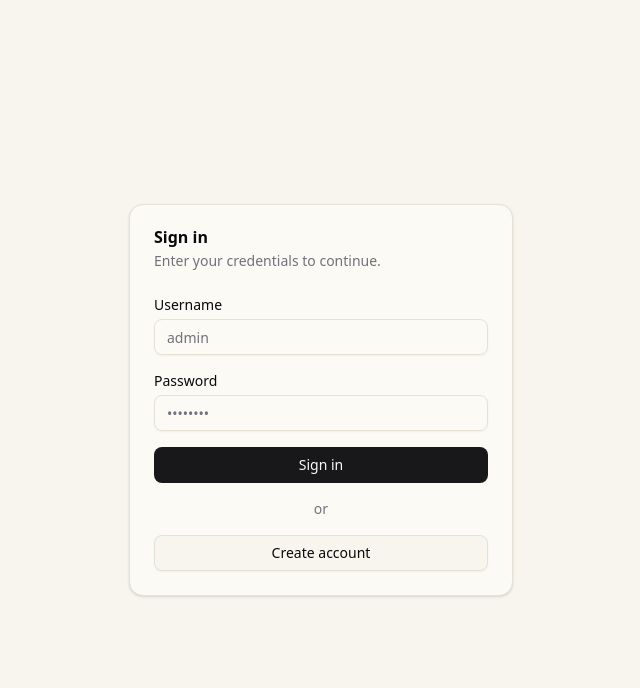
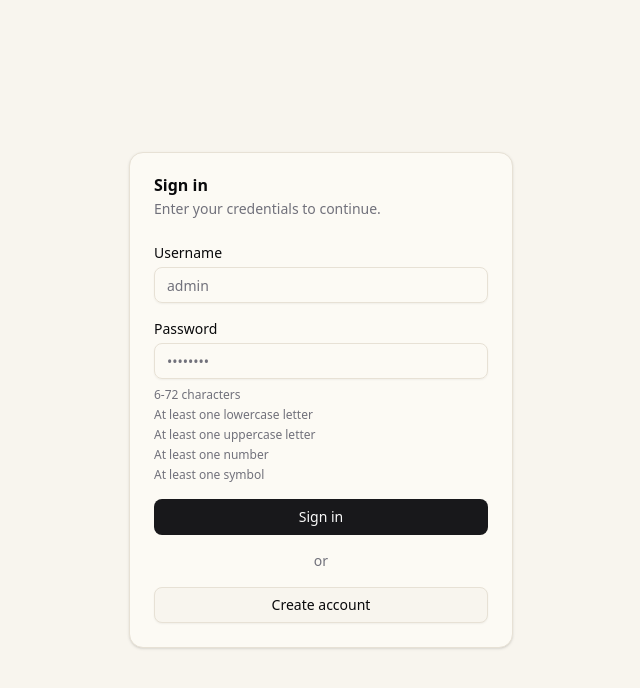
Before and after one commit to onembyte/laundry-app-latinto, a Next.js app in the folder laundry-frontend/: page /login in a window 1280 px wide. Shown: the top 688 px of the page, without its empty margins (319-959 px from the left). Built offline with nearby package versions, Linux system fonts and the light colour scheme; no server answers.

Commit message:
stock 17

```diff
--- a/laundry-frontend/src/app/login/page.tsx
+++ b/laundry-frontend/src/app/login/page.tsx
@@ -74,7 +74,14 @@ export default function LoginPage() {
               </div>
               <div>
                 <label className="mb-1 block text-sm">Password</label>
-                <Input type="password" value={pass} onChange={(e) => setPass(e.target.value)} placeholder="••••••••" autoComplete="current-password" />
+                <Input
+                  type="password"
+                  value={pass}
+                  onChange={(e) => setPass(e.target.value)}
+                  placeholder="••••••••"
+                  autoComplete="current-password"
+                />
+                <PasswordHints value={pass} />
               </div>
               {error && <p className="text-sm text-destructive">{error}</p>}
               {success && <p className="text-sm text-emerald-500">{success}</p>}
@@ -92,3 +99,22 @@ export default function LoginPage() {
     </main>
   );
 }
+
+function PasswordHints({ value }: { value: string }) {
+  const checks = [
+    { label: "6-72 characters", ok: value.length >= 6 && value.length <= 72 },
+    { label: "At least one lowercase letter", ok: /[a-z]/.test(value) },
+    { label: "At least one uppercase letter", ok: /[A-Z]/.test(value) },
+    { label: "At least one number", ok: /\d/.test(value) },
+    { label: "At least one symbol", ok: /[^A-Za-z0-9]/.test(value) },
+  ];
+  return (
+    <ul className="mt-2 space-y-1 text-xs">
+      {checks.map((c) => (
+        <li key={c.label} className={c.ok ? "text-emerald-500" : "text-muted-foreground"}>
+          {c.label}
+        </li>
+      ))}
+    </ul>
+  );
+}
```
Also changed, not shown: 1 other file (tests, documents, lock files or other folders).
